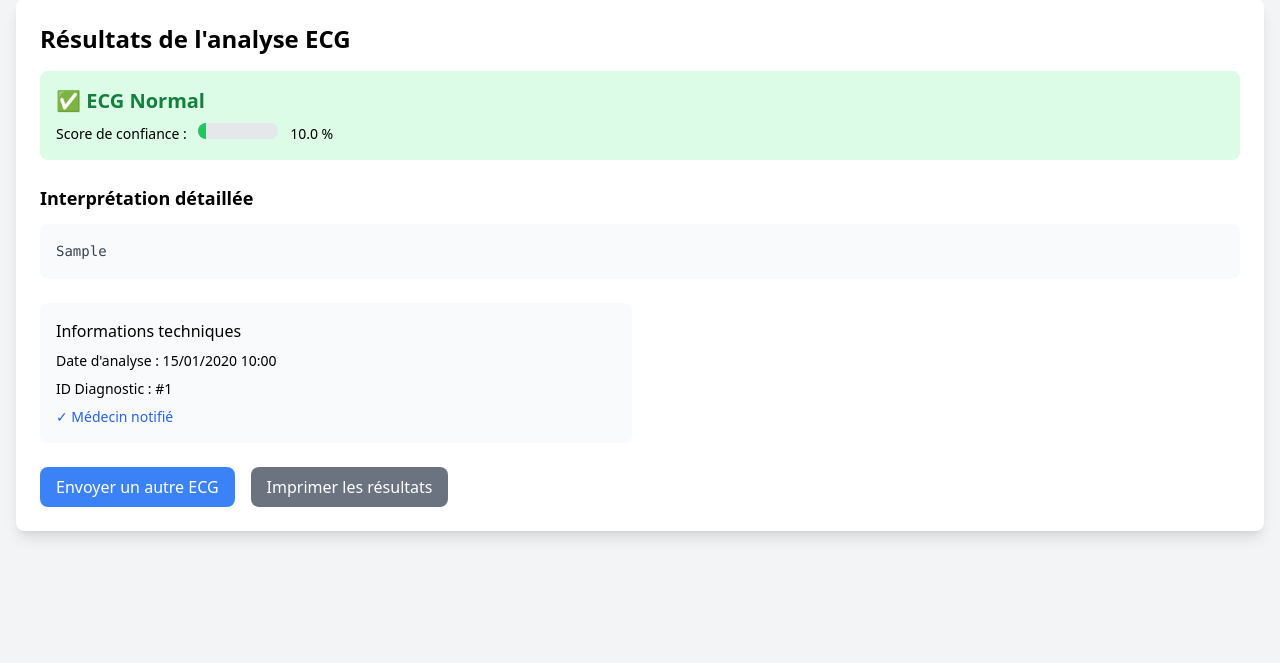
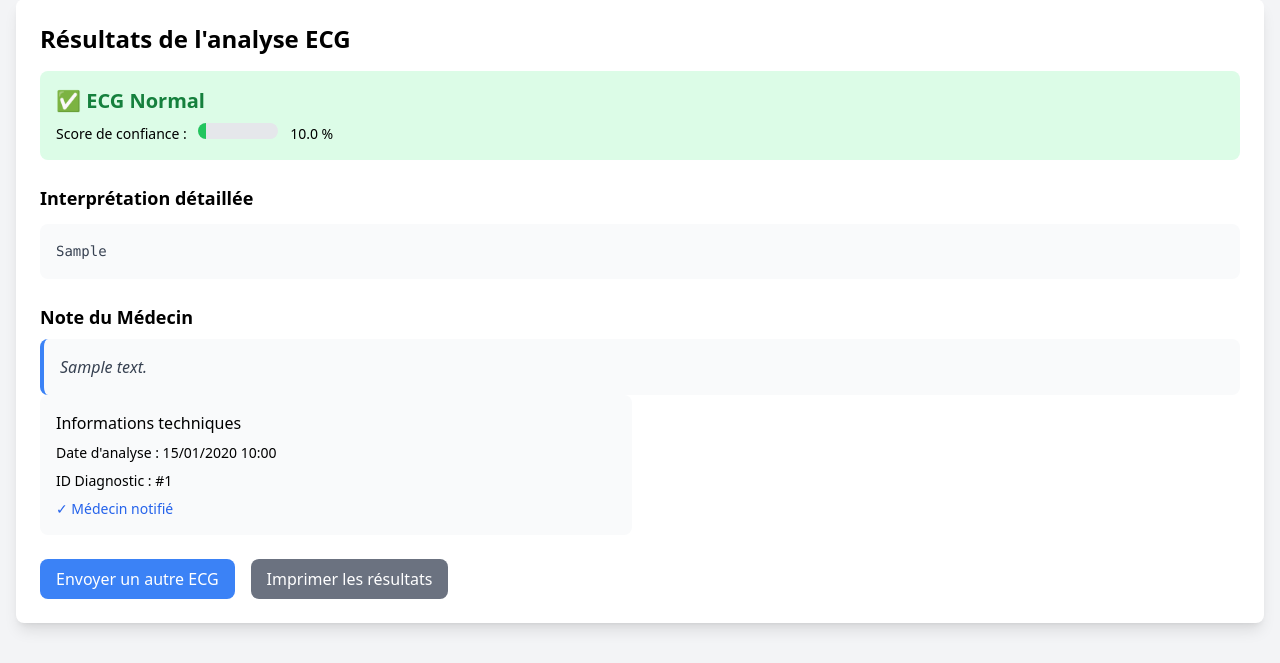
Before and after one commit to Thurin7/Doctolib_Project, a Django app: page /patient/ecg/detail/1/ in a window 1280 px wide. Shown: the part 93-756 px from the top of the page. Run offline with Django 4.2, Linux system fonts and the light colour scheme; tables that the repository leaves empty hold one stand-in row (values such as "Sample post"); some libraries are stand-ins or nearby versions.

Commit message:
doctor message diplayed for patient

```diff
--- a/patient_app/templates/patient_app/ecg_detail.html
+++ b/patient_app/templates/patient_app/ecg_detail.html
@@ -59,6 +59,22 @@
                     <pre class="whitespace-pre-wrap text-sm text-gray-700 font-mono leading-relaxed">{{ ecg.interpretation }}</pre>
                 </div>
             </div>
+
+            {% if ecg.doctor_notes %}
+            <div class="mt-4">
+               <h3 class="text-lg font-semibold mb-2">Note du Médecin</h3>
+               <div class="bg-gray-50 p-4 rounded-lg border-l-4 border-blue-500">
+                   <p class="text-gray-700 italic">{{ ecg.doctor_notes }}</p>
+               </div>
+            </div>
+            {% else %}
+            <div class="mt-4">
+               <h3 class="text-lg font-semibold mb-2">Note du Médecin</h3>
+               <div class="bg-yellow-50 p-4 rounded-lg border-l-4 border-yellow-500">
+                   <p class="text-yellow-700 italic">Pas encore de note de votre médecin</p>
+               </div>
+            </div>
+            {% endif %}
 
             <!-- Détails des cycles -->
             {% if cycles_details %}
```
